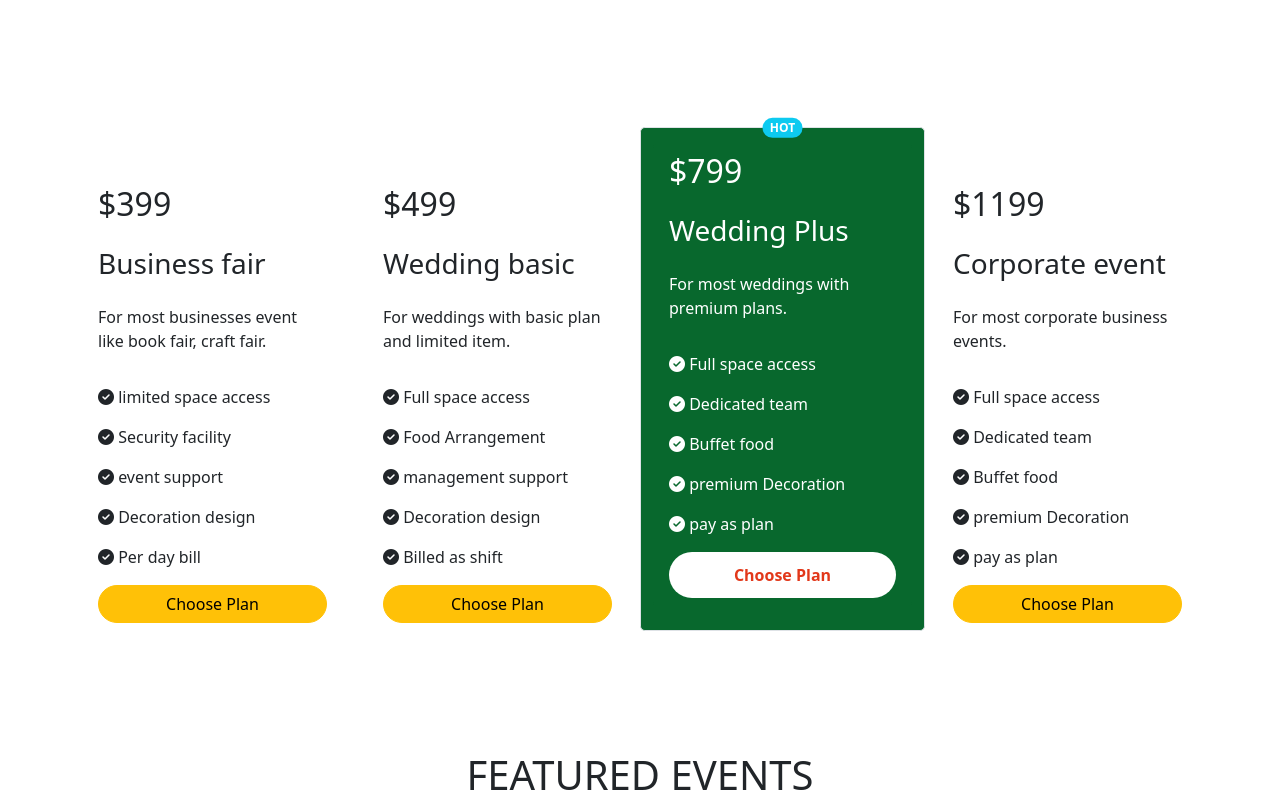
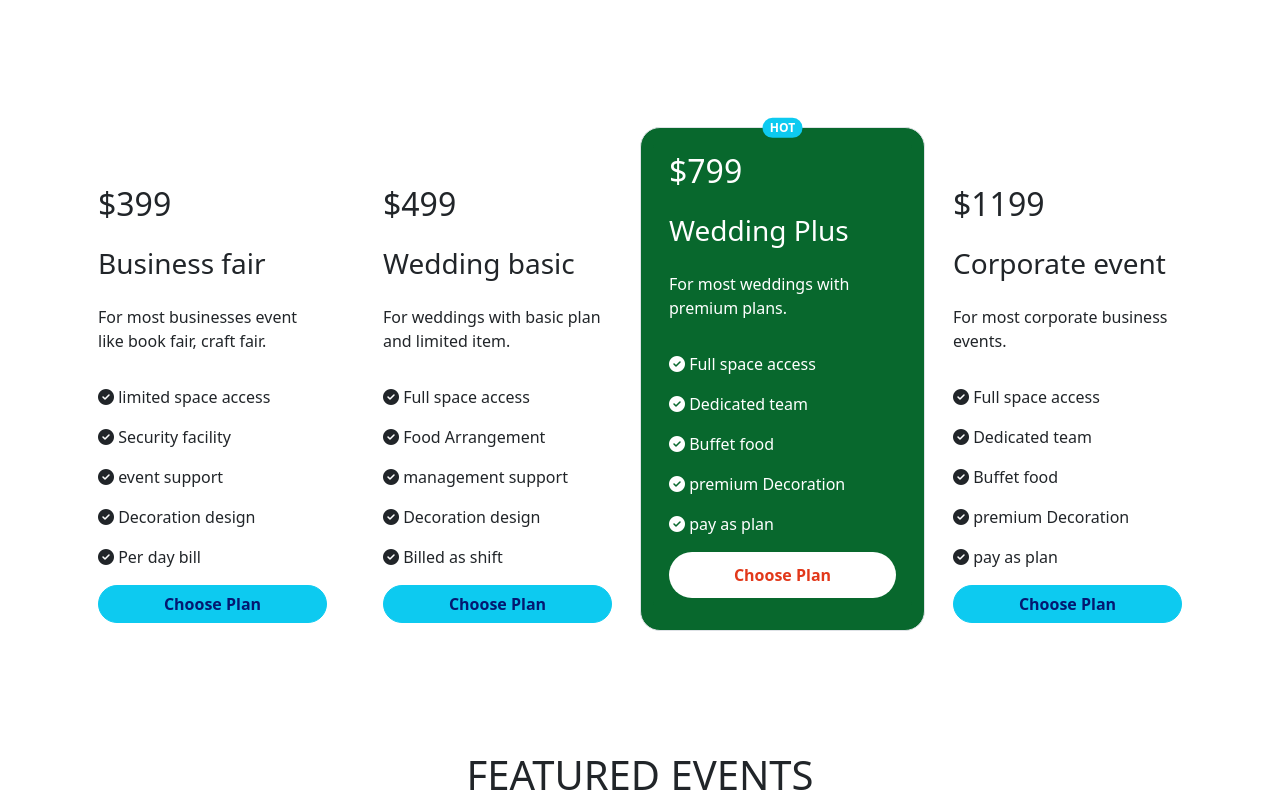
Before and after one commit to osman-goni-cse/Convention-Centre, a plain HTML site: page index.html in a window 1280 px wide. Shown: the part 760-1564 px from the top of the page. Drawn offline with nearby package versions, Linux system fonts and the light colour scheme.

Commit message:
final touch

```diff
--- a/css/style.css
+++ b/css/style.css
@@ -43,6 +43,7 @@
 
 .hot-package {
   background-color: #08682d;
+  border-radius: 20px;
 }
 
 .hot-package ul li {
--- a/index.html
+++ b/index.html
@@ -154,7 +154,7 @@
                 </li>
 
                 <li class="list-group-item border-0">
-                  <button class="btn btn-warning rounded-pill d-flex justify-content-center w-100">
+                  <button style="color: rgb(4, 24, 112);" class="btn btn-info fw-bold rounded-pill d-flex justify-content-center w-100">
                     Choose Plan
                   </button>
                 </li>
@@ -196,14 +196,14 @@
                 </li>
 
                 <li class="list-group-item border-0">
-                  <button class="btn btn-warning rounded-pill d-flex justify-content-center w-100">
+                  <button style="color: rgb(4, 24, 112);" class="btn btn-info fw-bold rounded-pill d-flex justify-content-center w-100">
                     Choose Plan
                   </button>
                 </li>
 
               </ul>
             </div>
-            <div class="col border rounded-3 hot-package position-relative" style="bottom: 50px">
+            <div class="col border hot-package position-relative" style="bottom: 50px">
               <div class="position-relative">
 
                 <span class="position-absolute top-0 start-50 translate-middle badge rounded-pill bg-info">
@@ -289,7 +289,7 @@
                 </li>
 
                 <li class="list-group-item border-0">
-                  <button class="btn btn-warning rounded-pill d-flex justify-content-center w-100">
+                  <button style="color: rgb(4, 24, 112);" class="btn btn-info fw-bold rounded-pill d-flex justify-content-center w-100">
                     Choose Plan
                   </button>
                 </li>
@@ -423,11 +423,13 @@
 
   <!-- footer start -->
   <footer class="bg-dark">
+
     <div class="container d-flex justify-content-between">
 
       <small class="d-flex align-items-center">
         © 2022 Osman. All rights reserved
       </small>
+
       <div class="d-flex flex-column align-items-center justify-content-center">
         <h5 class="mb-3">Get the App</h5>
         <a class="mb-3" target="_blank" href="https://play.google.com/store/apps/details?id=com.familywall">
@@ -439,6 +441,7 @@
       </div>
 
     </div>
+
   </footer>
 
   <!-- Bootstrap JS link -->
```
